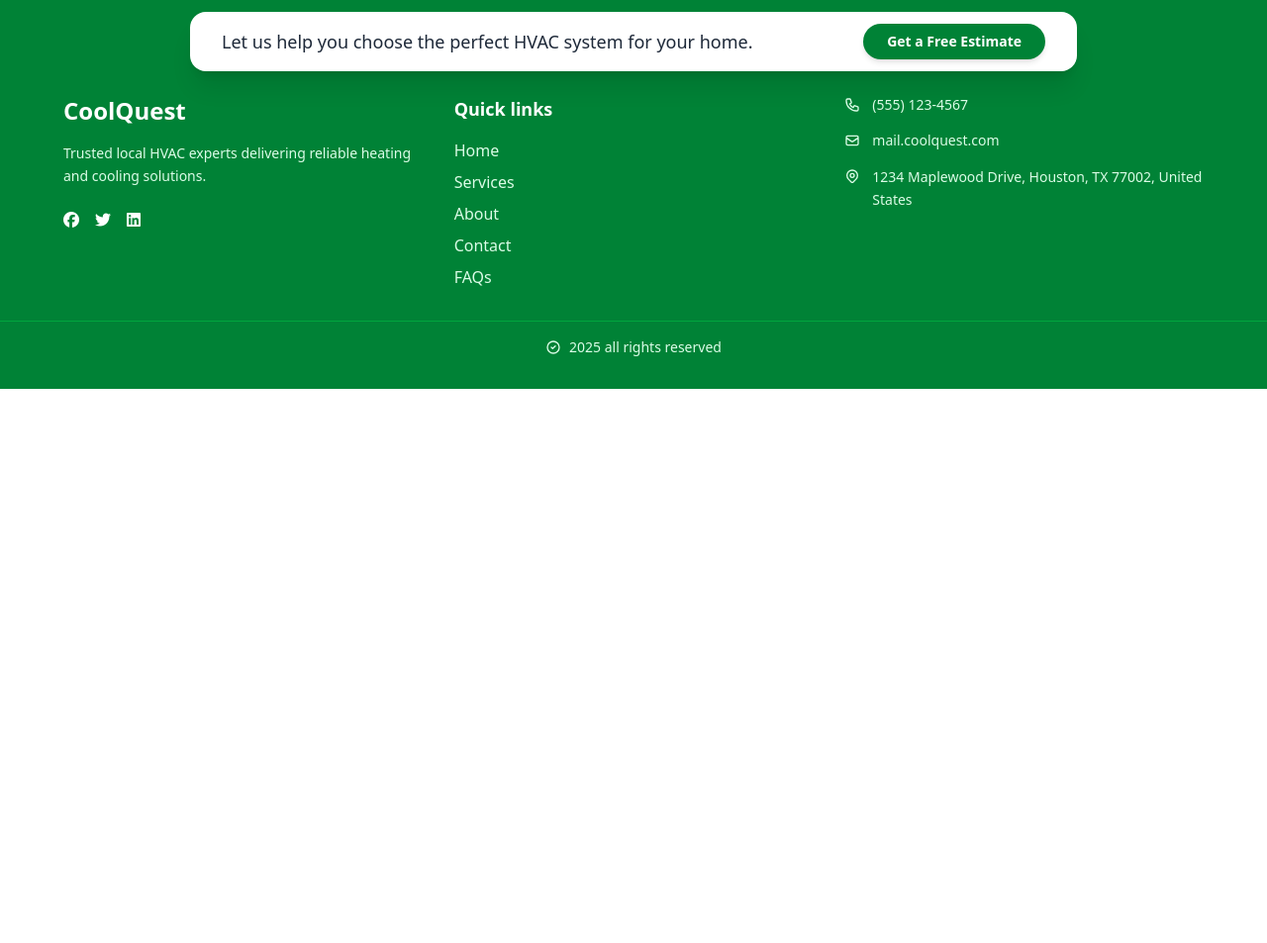
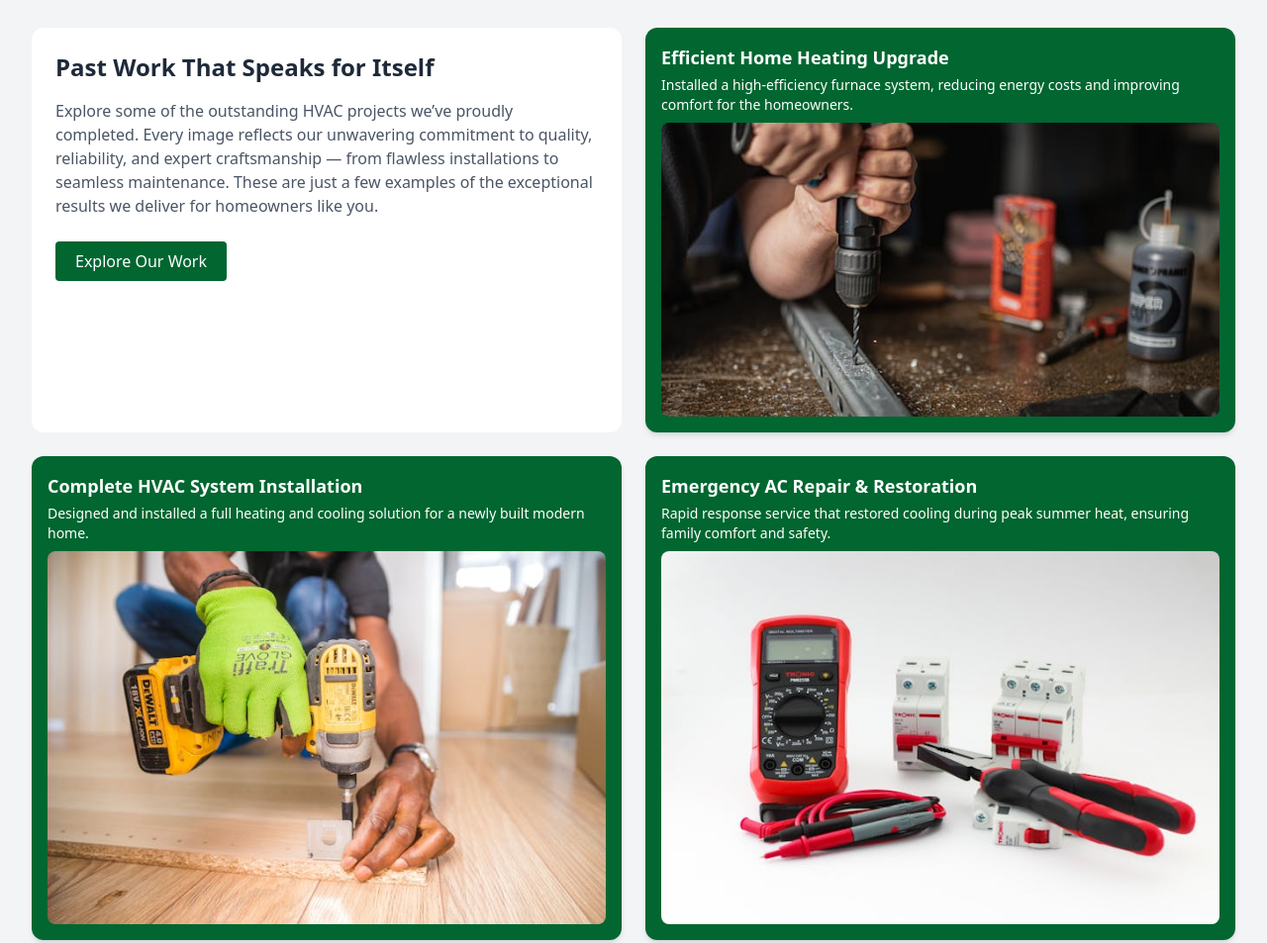
Before and after one commit to AkashSaha01/HVACwithTailwind, a website: page src/index.html in a window 1280 px wide. Shown: the part 2000-2953 px from the top of the page at 99% size. Before the commit the page ends 2393 px from the top, so only its background shows below. Drawn offline with Linux system fonts and the light colour scheme.

Commit message:
repair section

```diff
--- a/src/index.html
+++ b/src/index.html
@@ -343,6 +343,42 @@
     </div>
   </div>
 </section>
+<div class="m-auto grid grid-cols-1 md:grid-cols-2 gap-6 p-8 bg-gray-100">
+  <!-- Card 1 -->
+  <div class="bg-white rounded-xl p-6 flex flex-col justify-between">
+    <div>
+      <h2 class="text-2xl font-bold text-gray-800 mb-4">Past Work That Speaks for Itself</h2>
+      <p class="text-gray-600">
+        Explore some of the outstanding HVAC projects we’ve proudly completed. Every image reflects our unwavering commitment to quality, reliability, and expert craftsmanship — from flawless installations to seamless maintenance. These are just a few examples of the exceptional results we deliver for homeowners like you.
+      </p>
+      <br>
+      <button class="bg-green-800 text-white px-5 py-2 rounded hover:bg-green-700 transition">
+        Explore Our Work
+      </button>
+    </div>
+  </div>
+
+  <!-- Card 2 -->
+  <div class="bg-green-800 text-white rounded-xl shadow-md p-4">
+    <h3 class="text-lg font-semibold mb-1">Efficient Home Heating Upgrade</h3>
+    <p class="text-sm mb-2">Installed a high-efficiency furnace system, reducing energy costs and improving comfort for the homeowners.</p>
+    <img src="./images/repair (1).jpg" alt="Heating Upgrade" class="rounded-lg mt-2">
+  </div>
+
+  <!-- Card 3 -->
+  <div class="bg-green-800 text-white rounded-xl shadow-md p-4">
+    <h3 class="text-lg font-semibold mb-1">Complete HVAC System Installation</h3>
+    <p class="text-sm mb-2">Designed and installed a full heating and cooling solution for a newly built modern home.</p>
+    <img src="./images/repair (2).jpg" alt="HVAC System Installation" class="rounded-lg mt-2">
+  </div>
+
+  <!-- Card 4 -->
+  <div class="bg-green-800 text-white rounded-xl shadow-md p-4">
+    <h3 class="text-lg font-semibold mb-1">Emergency AC Repair & Restoration</h3>
+    <p class="text-sm mb-2">Rapid response service that restored cooling during peak summer heat, ensuring family comfort and safety.</p>
+    <img src="./images/repair (3).jpg" alt="AC Repair" class="rounded-lg mt-2 ">
+  </div>
+</div>
 
 
  <footer class="bg-green-700 text-white py-4">
```
Also changed, not shown: src/images/repair (1).jpg (added), src/images/repair (2).jpg (added), src/images/repair (3).jpg (added), src/output.css.
